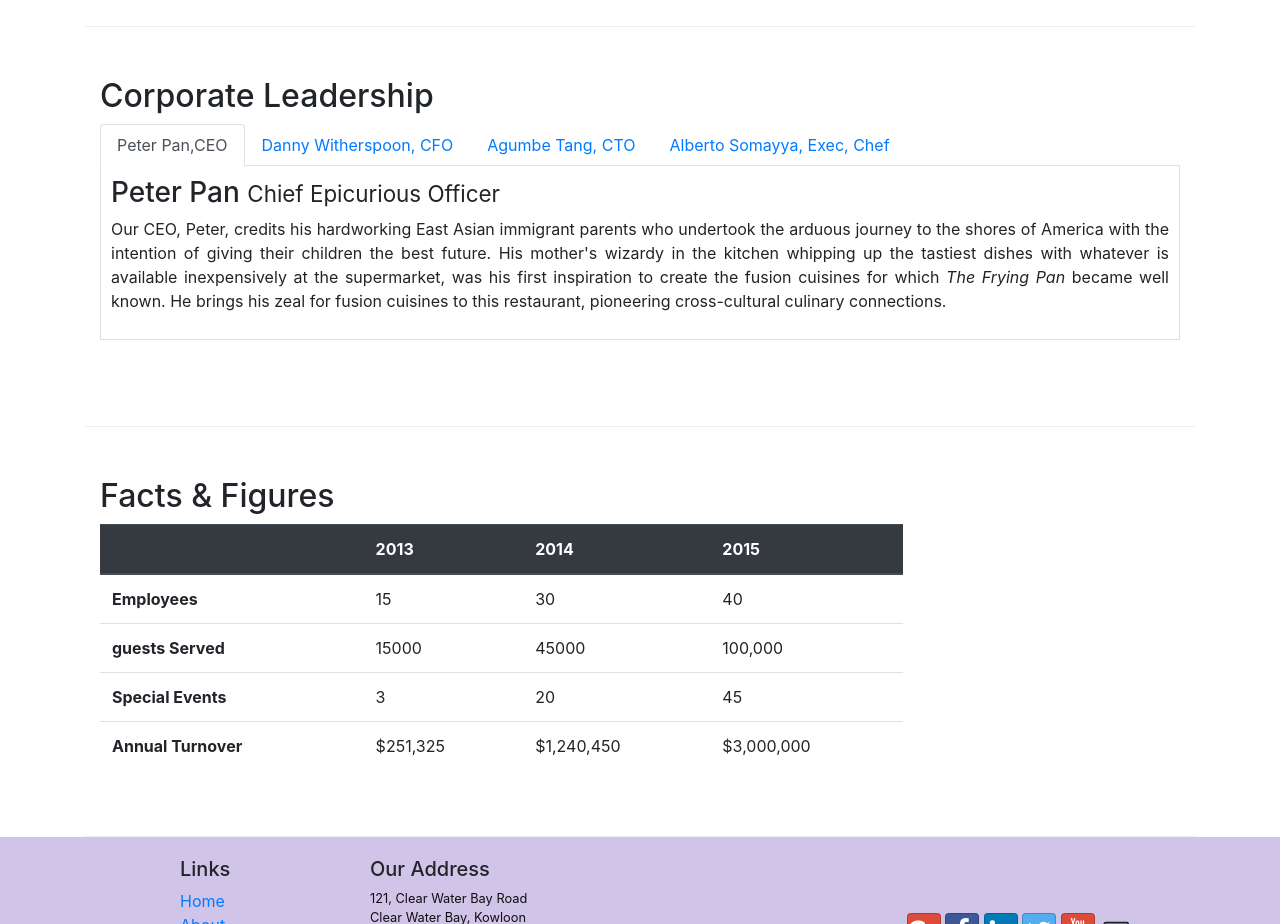
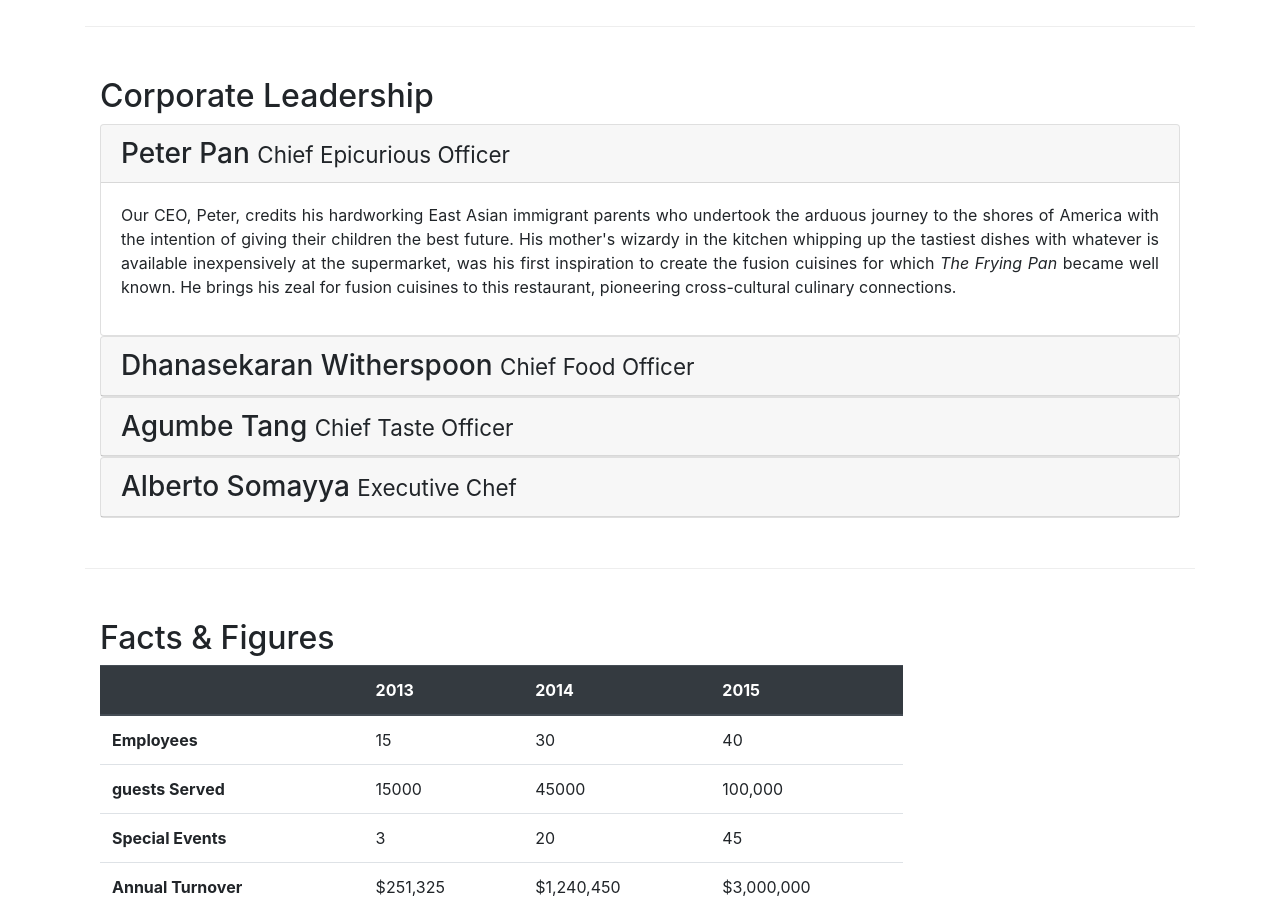
Before and after one commit to SrikanthReddyMallepally/Bootstrap-coursera, a website: page aboutus.html in a window 1280 px wide. Shown: the part 940-1864 px from the top of the page. Drawn offline with nearby package versions, Linux system fonts and the light colour scheme.

Commit message:
added accordion in aboutus page and tooltip,modal in index.html

```diff
--- a/aboutus.html
+++ b/aboutus.html
@@ -93,40 +93,62 @@
         <div class="row row-content">
             <div class="col-12">
                 <h2>Corporate Leadership</h2>
-                <ul class="nav nav-tabs">
-                    <li class="nav-item">
-                        <a class="nav-link active" href="#peter" role="tab" data-toggle="tab">
-                        Peter Pan,CEO</a>
-                    </li>
-                    <li class="nav-item">
-                        <a class="nav-link " href="#danny" role="tab" data-toggle="tab">
-                        Danny Witherspoon, CFO</a>
-                    </li>
-                    <li class="nav-item">
-                        <a class="nav-link " href="#agumbe" role="tab" data-toggle="tab">
-                        Agumbe Tang, CTO</a>
-                    </li>
-                    <li class="nav-item">
-                        <a class="nav-link " href="#alberto" role="tab" data-toggle="tab">
-                        Alberto Somayya, Exec, Chef</a>
-                    </li>
-                </ul>
-                <div class="tab-content">
-                    <div role="tabpanel" class="tab-pane fade show active" id="peter">
-                        <h3>Peter Pan <small>Chief Epicurious Officer</small></h3>
-                        <p class="d-none d-sm-block text-justify">Our CEO, Peter, credits his hardworking East Asian immigrant parents who undertook the arduous journey to the shores of America with the intention of giving their children the best future. His mother's wizardy in the kitchen whipping up the tastiest dishes with whatever is available inexpensively at the supermarket, was his first inspiration to create the fusion cuisines for which <em>The Frying Pan</em> became well known. He brings his zeal for fusion cuisines to this restaurant, pioneering cross-cultural culinary connections.</p>
+                <div id="accordion">
+                    <div class="card ">
+                        <div class="card-header" role="tab" id="peterhead">
+                            <h3 class="mb-0">
+                                <a data-toggle="collapse" data-target="#peter">
+                                    Peter Pan <small>Chief Epicurious Officer</small></h3>
+                                </a>
+                            </h3>
+                        </div>
+                        <div role="tabpanel" class="collapse show" id="peter" data-parent="accordion">
+                            <div class="card-body">
+                                <p class="d-none d-sm-block text-justify">Our CEO, Peter, credits his hardworking East Asian immigrant parents who undertook the arduous journey to the shores of America with the intention of giving their children the best future. His mother's wizardy in the kitchen whipping up the tastiest dishes with whatever is available inexpensively at the supermarket, was his first inspiration to create the fusion cuisines for which <em>The Frying Pan</em> became well known. He brings his zeal for fusion cuisines to this restaurant, pioneering cross-cultural culinary connections.</p>
+                            </div>
+                        </div>
                     </div>
-                    <div role="tabpanel" class="tab-pane fade" id="danny">
-                        <h3>Dhanasekaran Witherspoon <small>Chief Food Officer</small></h3>
-                        <p class="d-none d-sm-block text-justify">Our CFO, Danny, as he is affectionately referred to by his colleagues, comes from a long established family tradition in farming and produce. His experiences growing up on a farm in the Australian outback gave him great appreciation for varieties of food sources. As he puts it in his own words, <em>Everything that runs, wins, and everything that stays, pays!</em></p>
+                    <div class="card">
+                        <div class="card-header" role="tab" id="dannyhead">
+                            <h3 class="mb-0">
+                                <a data-toggle="collapse" data-target="#danny">
+                                    Dhanasekaran Witherspoon <small>Chief Food Officer</small></h3>
+                                </a>
+                            </h3>
+                        </div>
+                        <div role="tabpanel" class="collapse" id="danny" data-parent="accordion">
+                            <div class="card-body">
+                                <p class="d-none d-sm-block text-justify">Our CFO, Danny, as he is affectionately referred to by his colleagues, comes from a long established family tradition in farming and produce. His experiences growing up on a farm in the Australian outback gave him great appreciation for varieties of food sources. As he puts it in his own words, <em>Everything that runs, wins, and everything that stays, pays!</em></p>
+                            </div>
+                        </div>
                     </div>
-                    <div role="tabpanel" class="tab-pane fade" id="agumbe">
-                        <h3>Agumbe Tang <small>Chief Taste Officer</small></h3>
-                        <p class="d-none d-sm-block text-justify">Blessed with the most discerning gustatory sense, Agumbe, our CTO, personally ensures that every dish that we serve meets his exacting tastes. Our chefs dread the tongue lashing that ensues if their dish does not meet his exacting standards. He lives by his motto, <em>You click only if you survive my lick.</em></p>
+                    <div class="card">
+                        <div class="card-header" role="tab" id="agumbehead">
+                            <h3 class="mb-0">
+                                <a data-toggle="collapse" data-target="#agumbe">
+                                    Agumbe Tang <small>Chief Taste Officer</small></h3>
+                                </a>
+                            </h3>
+                        </div>
+                        <div role="tabpanel" class="collapse" id="agumbe" data-parent="accordion">
+                            <div class="card-body">
+                                <p class="d-none d-sm-block text-justify">Blessed with the most discerning gustatory sense, Agumbe, our CTO, personally ensures that every dish that we serve meets his exacting tastes. Our chefs dread the tongue lashing that ensues if their dish does not meet his exacting standards. He lives by his motto, <em>You click only if you survive my lick.</em></p>
+                            </div>
+                        </div>
                     </div>
-                    <div role="tabpanel" class="tab-pane fade" id="alberto">
-                        <h3>Alberto Somayya <small>Executive Chef</small></h3>
-                        <p class="d-none d-sm-block text-justify">Award winning three-star Michelin chef with wide International experience having worked closely with whos-who in the culinary world, he specializes in creating mouthwatering Indo-Italian fusion experiences. He says, <em>Put together the cuisines from the two craziest cultures, and you get a winning hit! Amma Mia!</em></p>
+                    <div class="card">
+                        <div class="card-header" role="tab" id="albertohead">
+                            <h3 class="mb-0">
+                                <a data-toggle="collapse" data-target="#alberto">
+                                    Alberto Somayya <small>Executive Chef</small></h3>
+                                </a>
+                            </h3>
+                        </div>
+                        <div role="tabpanel" class="collapse" id="alberto" data-parent="accordion">
+                            <div class="card-body">
+                                <p class="d-none d-sm-block text-justify">Award winning three-star Michelin chef with wide International experience having worked closely with whos-who in the culinary world, he specializes in creating mouthwatering Indo-Italian fusion experiences. He says, <em>Put together the cuisines from the two craziest cultures, and you get a winning hit! Amma Mia!</em></p>
+                            </div>
+                        </div>
                     </div>
                 </div>
             </div>
```
Also changed, not shown: index.html (+46 -6 lines).
